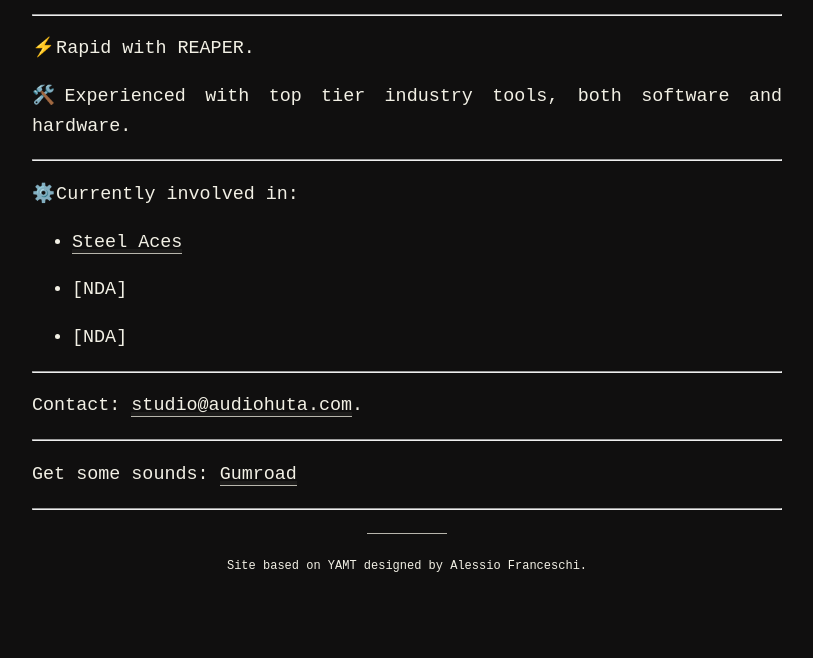
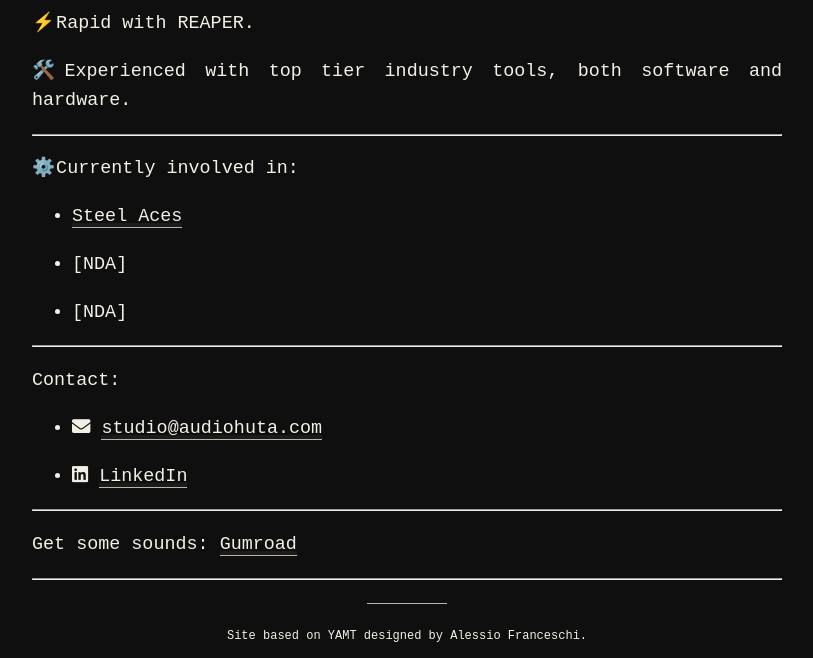
Before and after one commit to lucanentis/lucanentis.github.io, a Jekyll site: the page built from index.md, in a window 1280 px wide, cut to the strip 865-1523 px from the top of the page. Shown: the whole strip, without its empty margins (233-1046 px from the left). Built offline with Jekyll 4.4.1, drawn with Linux system fonts in a browser that asks for light colours; nearby versions of some CDN libraries; before the commit the page ends 1453 px from its top, so only the background shows below that.

Commit message:
Social icons removed, info moved down

```diff
--- a/_data/settings.yml
+++ b/_data/settings.yml
@@ -11,7 +11,7 @@ nav:
   pages:
     active: false
   social:
-    active: true
+    active: false
 
 #Featured images in homepage
 featured-img:
--- a/_sass/base.scss
+++ b/_sass/base.scss
@@ -52,7 +52,6 @@ html{
   height: 100%;
   border: 0;
 }
-
 
 .task-list{
   list-style: none;
--- a/index.md
+++ b/index.md
@@ -41,7 +41,12 @@ I record, design, implement and systemize sounds for video games.
 
 ---
 
-Contact: [studio@audiohuta.com](mailto:studio@audiohuta.com).
+Contact:
+- <i class="fas fa-envelope"></i> [studio@audiohuta.com](mailto:studio@audiohuta.com)
+
+- <i class="fab fa-linkedin"></i> [LinkedIn](https://www.linkedin.com/in/lukasz-rudzinski/)
+
+
 
 ---
 
```
